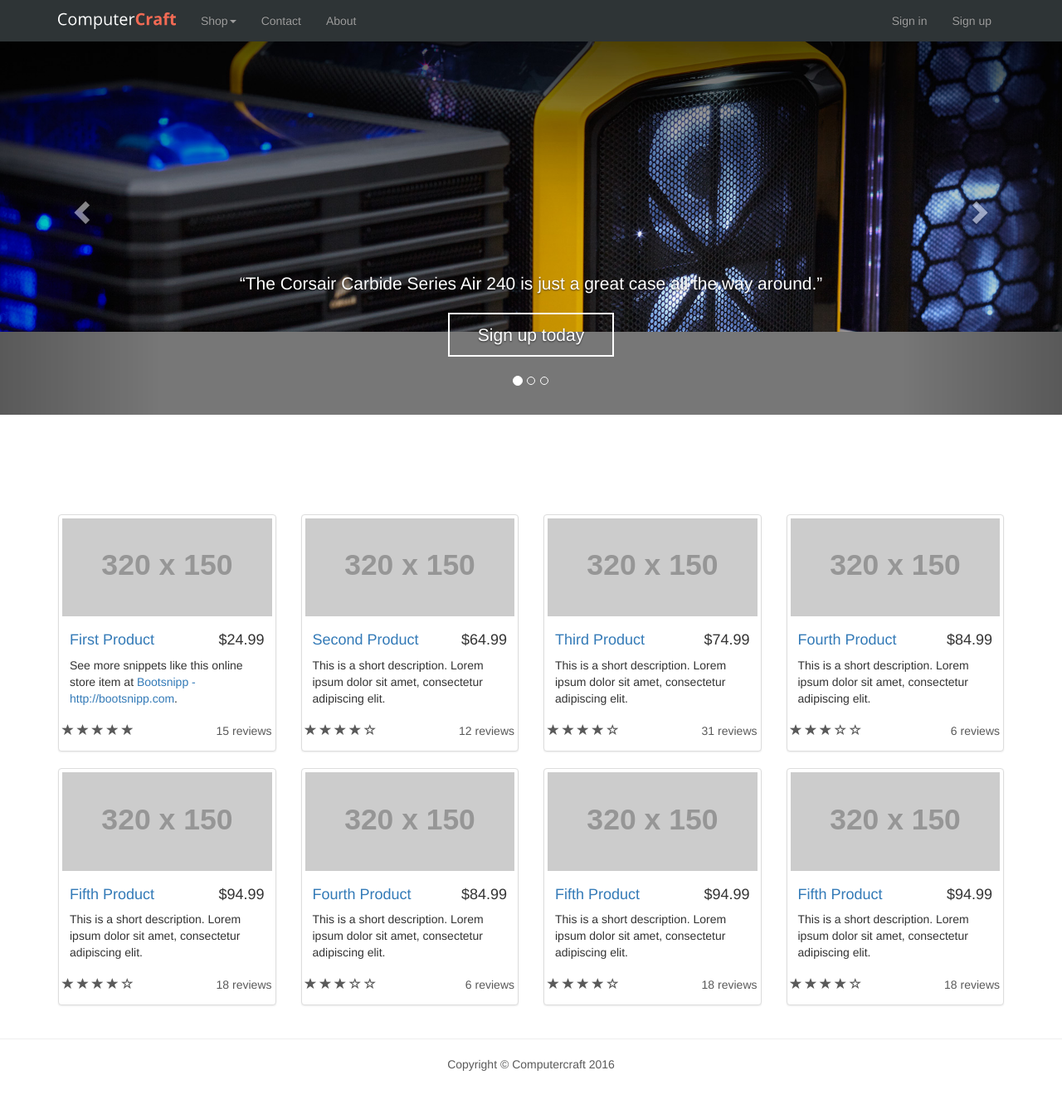
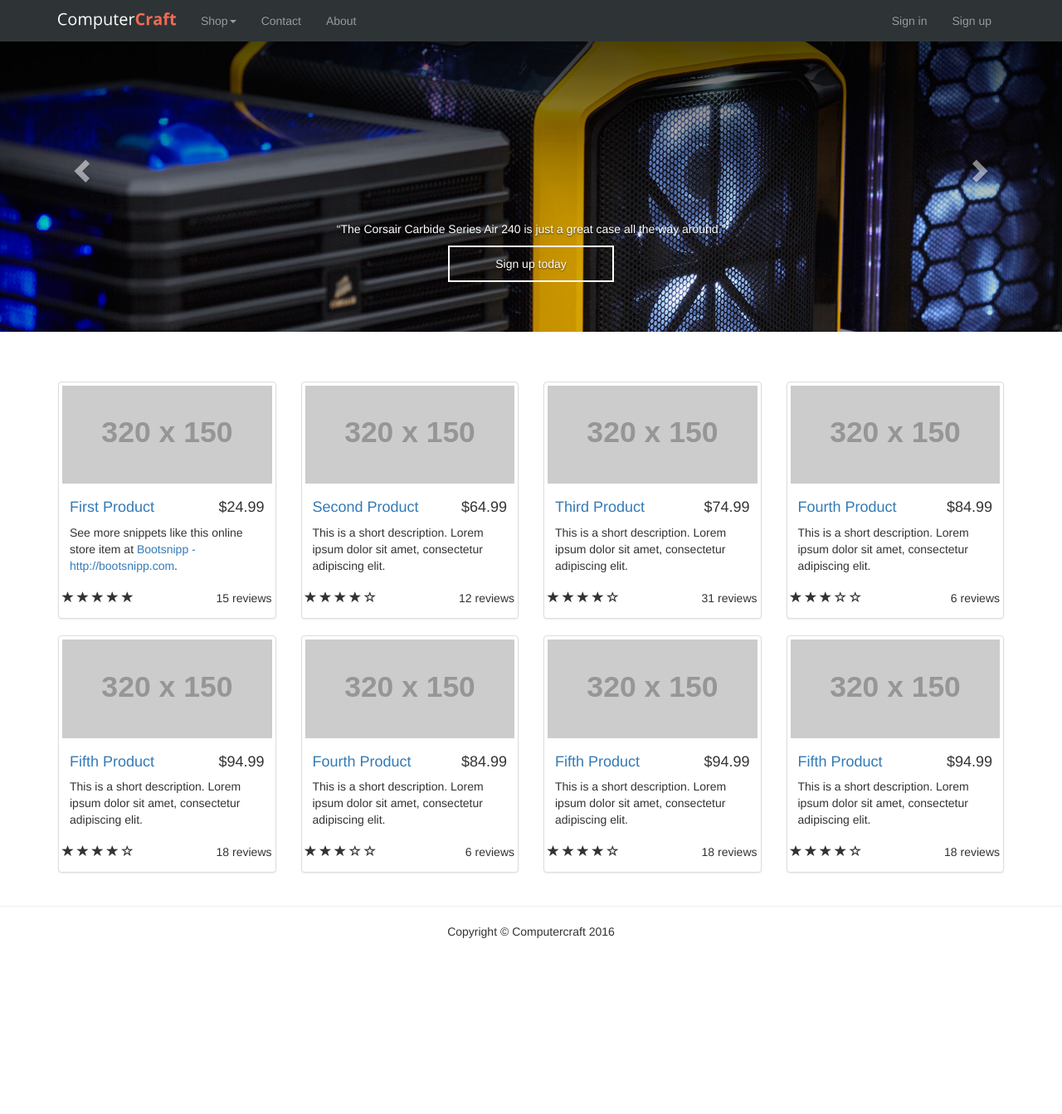
Before and after one commit to eldarmoore/Computercraft, a Laravel app: template resources/views/content/home.blade.php in a window 1280 px wide. Shown: the whole page at 83% size. After the commit the page ends 1131 px from the top, so only its background shows below. Run offline with Laravel 8, Linux system fonts and the light colour scheme; the template is opened without the code that fills it, so the values that code supplies are empty; grey boxes labelled with a size stand in for pictures from a placeholder-image service; settings files or empty folders that the repository lacks are supplied; some libraries are stand-ins or nearby versions.

Commit message:
carousel modified

```diff
--- a/public/css/carousel.css
+++ /dev/null
@@ -1,134 +0,0 @@
-/* GLOBAL STYLES
--------------------------------------------------- */
-/* Padding below the footer and lighter body text */
-
-body {
-    padding-bottom: 40px;
-    color: #5a5a5a;
-}
-
-
-/* CUSTOMIZE THE NAVBAR
--------------------------------------------------- */
-
-/* Special class on .container surrounding .navbar, used for positioning it into place. */
-.navbar-wrapper {
-    position: absolute;
-    top: 0;
-    right: 0;
-    left: 0;
-    z-index: 20;
-}
-
-/* Flip around the padding for proper display in narrow viewports */
-.navbar-wrapper > .container {
-    padding-right: 0;
-    padding-left: 0;
-}
-.navbar-wrapper .navbar {
-    padding-right: 15px;
-    padding-left: 15px;
-}
-.navbar-wrapper .navbar .container {
-    width: auto;
-}
-
-
-/* CUSTOMIZE THE CAROUSEL
--------------------------------------------------- */
-
-/* Carousel base class */
-.carousel {
-    height: 500px;
-    margin-bottom: 60px;
-}
-/* Since positioning the image, we need to help out the caption */
-.carousel-caption {
-    z-index: 10;
-}
-
-/* Declare heights because of positioning of img element */
-.carousel .item {
-    height: 500px;
-    background-color: #777;
-}
-.carousel-inner > .item > img {
-    position: absolute;
-    top: 0;
-    left: 0;
-    width: 100%;
-    min-width: 100%;
-}
-
-
-/* MARKETING CONTENT
--------------------------------------------------- */
-
-/* Center align the text within the three columns below the carousel */
-.marketing .col-lg-4 {
-    margin-bottom: 20px;
-    text-align: center;
-}
-.marketing h2 {
-    font-weight: normal;
-}
-.marketing .col-lg-4 p {
-    margin-right: 10px;
-    margin-left: 10px;
-}
-
-
-/* Featurettes
-------------------------- */
-
-.featurette-divider {
-    margin: 80px 0; /* Space out the Bootstrap <hr> more */
-}
-
-/* Thin out the marketing headings */
-.featurette-heading {
-    font-weight: 300;
-    line-height: 1;
-    letter-spacing: -1px;
-}
-
-
-/* RESPONSIVE CSS
--------------------------------------------------- */
-
-@media (min-width: 768px) {
-    /* Navbar positioning foo */
-    .navbar-wrapper {
-        margin-top: 20px;
-    }
-    .navbar-wrapper .container {
-        padding-right: 15px;
-        padding-left: 15px;
-    }
-    .navbar-wrapper .navbar {
-        padding-right: 0;
-        padding-left: 0;
-    }
-
-    /* The navbar becomes detached from the top, so we round the corners */
-    .navbar-wrapper .navbar {
-        border-radius: 4px;
-    }
-
-    /* Bump up size of carousel content */
-    .carousel-caption p {
-        margin-bottom: 20px;
-        font-size: 21px;
-        line-height: 1.4;
-    }
-
-    .featurette-heading {
-        font-size: 50px;
-    }
-}
-
-@media (min-width: 992px) {
-    .featurette-heading {
-        margin-top: 120px;
-    }
-}
--- a/resources/views/content/home.blade.php
+++ b/resources/views/content/home.blade.php
@@ -6,11 +6,7 @@
     ================================================== -->
     <div id="myCarousel" class="carousel slide" data-ride="carousel">
         <!-- Indicators -->
-        <ol class="carousel-indicators">
-            <li data-target="#myCarousel" data-slide-to="0" class="active"></li>
-            <li data-target="#myCarousel" data-slide-to="1"></li>
-            <li data-target="#myCarousel" data-slide-to="2"></li>
-        </ol>
+
         <div class="carousel-inner" role="listbox">
             <div class="item active">
                 <img class="first-slide" src="{{ asset('images/Cases-TLC-HeroShot01.jpg') }}" alt="First slide">
```
